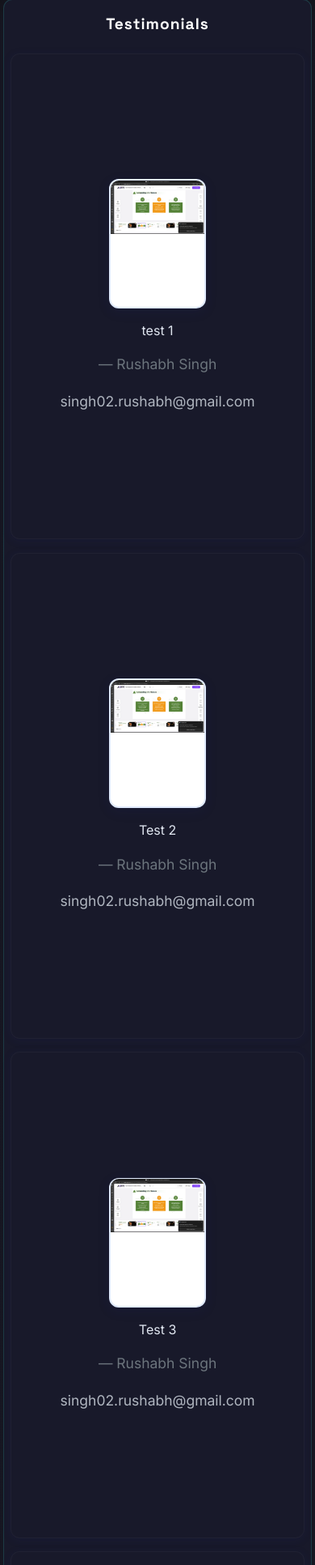
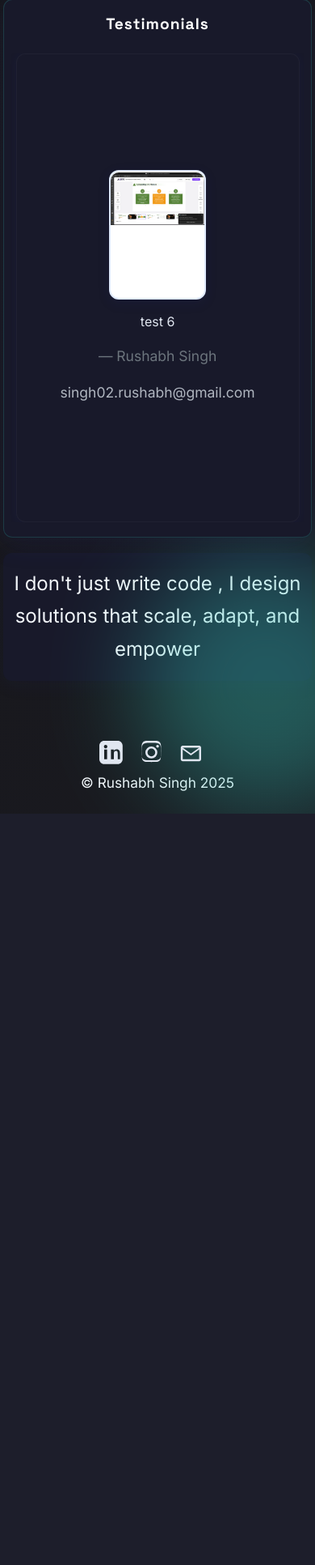
Before and after one commit to Rush1618/Portfolio_Rushabh, a Flask app: page / in a window 390 px wide. Shown: the part 4567-6500 px from the top of the page at 81% size. After the commit the page ends 5572 px from the top, so only its background shows below. Run offline with Flask 2, Linux system fonts and the light colour scheme.

Commit message:
Clear testimonials and make testimonial slider horizontal on mobile

```diff
--- a/static/css/style.css
+++ b/static/css/style.css
@@ -1900,3 +1900,22 @@ body, .main-card, .navbar, .modal-content, .hero-card, .btn, .project-card, .ach
   flex-direction: column;
   justify-content: center;
 }
+
+@media (max-width: 700px) {
+  .testimonial-slider {
+    display: flex !important;
+    flex-direction: row !important;
+    overflow-x: auto !important;
+    gap: 1rem !important;
+    scroll-snap-type: x mandatory !important;
+    -webkit-overflow-scrolling: touch !important;
+    width: 100vw !important;
+    max-width: 100vw !important;
+  }
+  .testimonial-card {
+    min-width: 80vw !important;
+    max-width: 90vw !important;
+    flex: 0 0 auto !important;
+    scroll-snap-align: start !important;
+  }
+}
```
